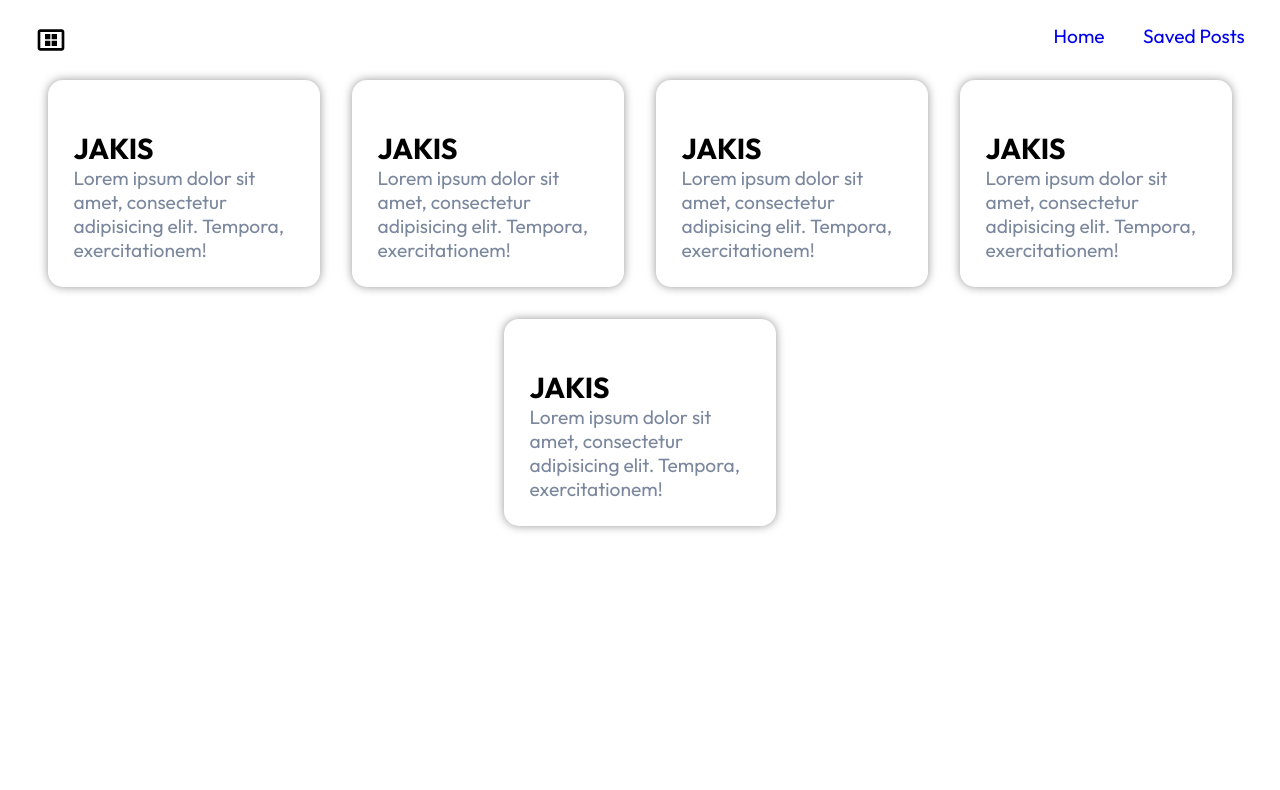
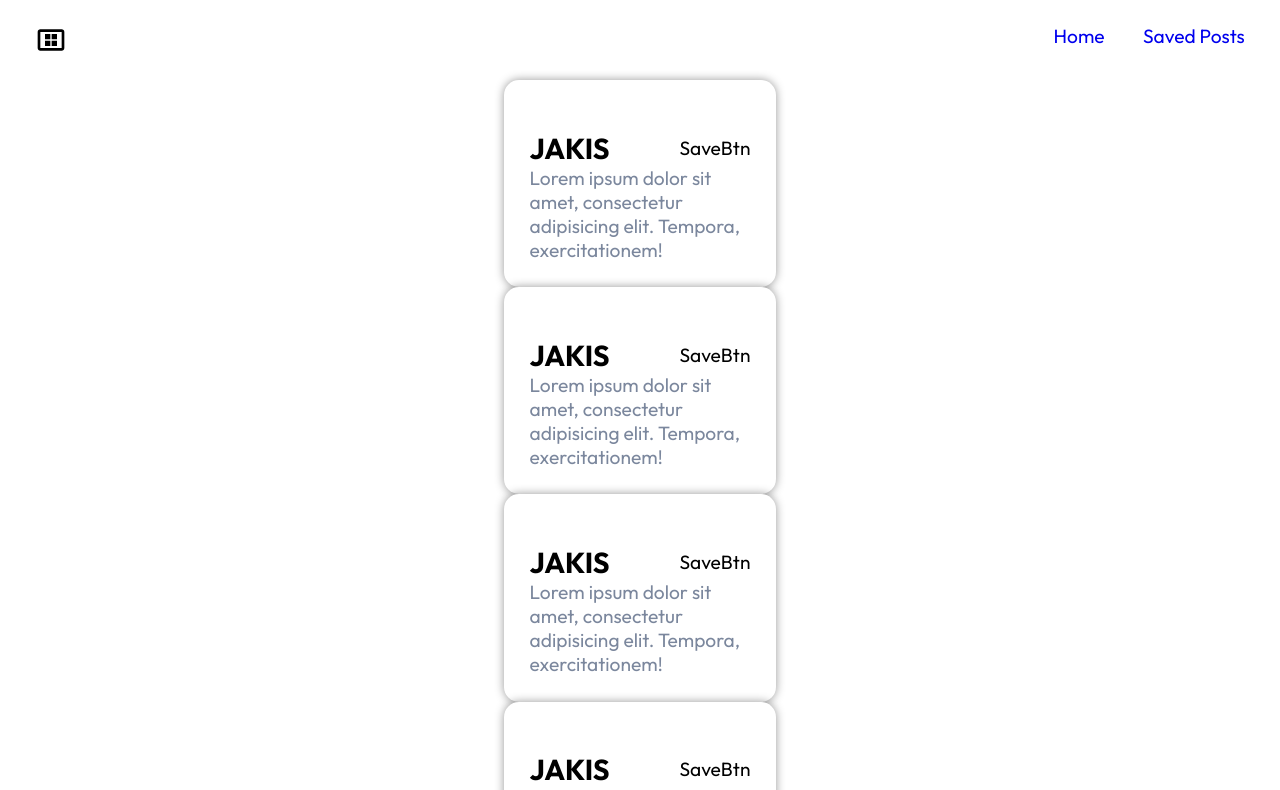
Before and after one commit to JuliaKucmierczyk/react-zaliczenie, a React (Vite) app: page / in a window 1280 px wide. Shown: the top 790 px of the page. Built offline with nearby package versions, Linux system fonts and the light colour scheme.

Commit message:
Added savebtn

```diff
--- a/src/components/Aside.tsx
+++ b/src/components/Aside.tsx
@@ -1,5 +1,5 @@
 const Aside = () => {
-  return;
+  return <></>;
 };
 
 export default Aside;
--- a/src/components/Post.tsx
+++ b/src/components/Post.tsx
@@ -1,41 +1,14 @@
+import SaveBtn from "./SaveBtn";
+
 const Post = () => {
   return (
     <section className="container">
       <article className="card-post">
         <img className="card-image" src="" alt="" />
-        <h2 className="card-title">Jakis</h2>
-        <p className="card-text">
-          Lorem ipsum dolor sit amet, consectetur adipisicing elit. Tempora,
-          exercitationem!
-        </p>
-      </article>
-      <article className="card-post">
-        <img className="card-image" src="" alt="" />
-        <h2 className="card-title">Jakis</h2>
-        <p className="card-text">
-          Lorem ipsum dolor sit amet, consectetur adipisicing elit. Tempora,
-          exercitationem!
-        </p>
-      </article>
-      <article className="card-post">
-        <img className="card-image" src="" alt="" />
-        <h2 className="card-title">Jakis</h2>
-        <p className="card-text">
-          Lorem ipsum dolor sit amet, consectetur adipisicing elit. Tempora,
-          exercitationem!
-        </p>
-      </article>
-      <article className="card-post">
-        <img className="card-image" src="" alt="" />
-        <h2 className="card-title">Jakis</h2>
-        <p className="card-text">
-          Lorem ipsum dolor sit amet, consectetur adipisicing elit. Tempora,
-          exercitationem!
-        </p>
-      </article>
-      <article className="card-post">
-        <img className="card-image" src="" alt="" />
-        <h2 className="card-title">Jakis</h2>
+        <div className="card-header">
+          <h2 className="card-title">Jakis</h2>
+          <SaveBtn />
+        </div>
         <p className="card-text">
           Lorem ipsum dolor sit amet, consectetur adipisicing elit. Tempora,
           exercitationem!
--- a/src/components/PostContainer.tsx
+++ b/src/components/PostContainer.tsx
@@ -1,7 +1,16 @@
 import Post from "./Post";
 
 const PostContainer = () => {
-  return <Post />;
+  return (
+    <>
+      <Post />
+      <Post />
+      <Post />
+      <Post />
+      <Post />
+      <Post />
+    </>
+  );
 };
 
 export default PostContainer;
--- a/src/components/SaveBtn.tsx
+++ b/src/components/SaveBtn.tsx
@@ -0,0 +1,5 @@
+const SaveBtn = () => {
+  return <div>SaveBtn</div>;
+};
+
+export default SaveBtn;
--- a/src/styles/style.css
+++ b/src/styles/style.css
@@ -63,3 +63,8 @@ header {
   color: hsl(220, 15%, 55%);
   font-weight: 400;
 }
+.card-header {
+  display: flex;
+  justify-content: space-between;
+  align-items: center;
+}
```
